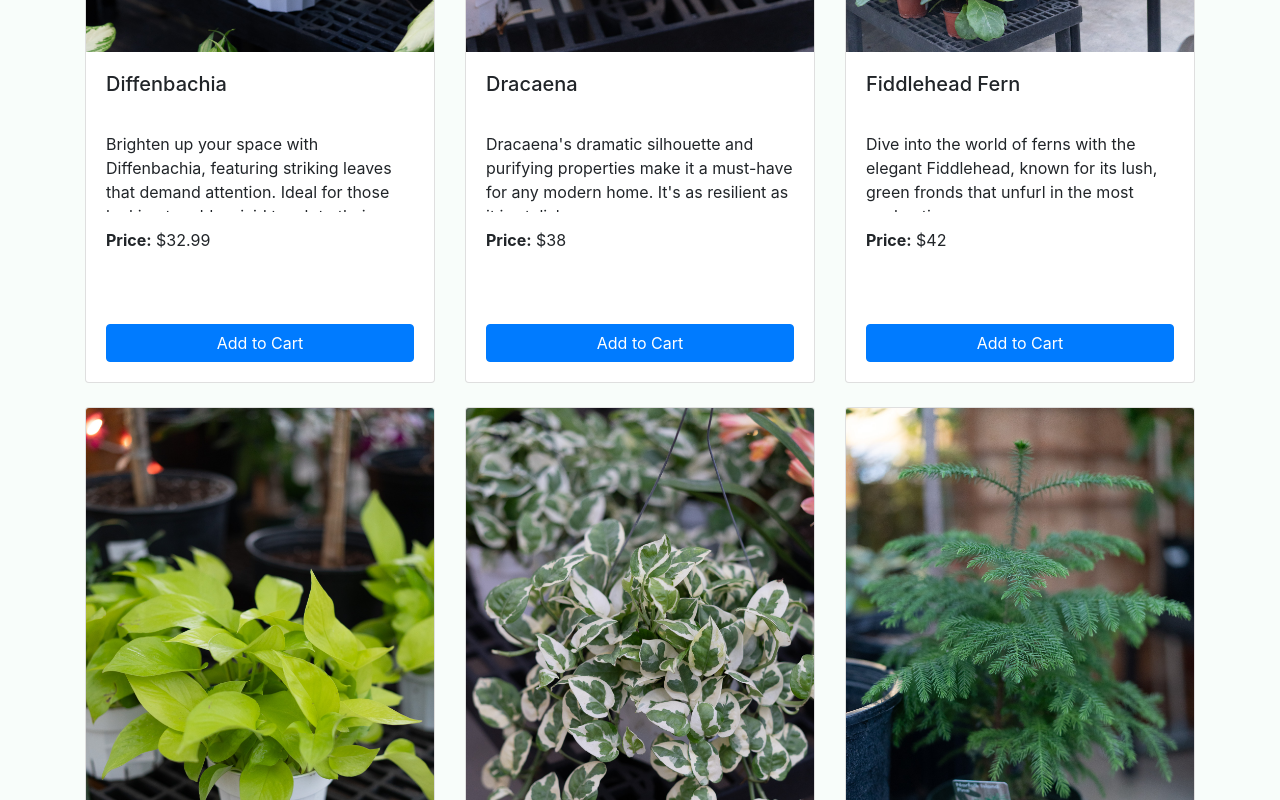
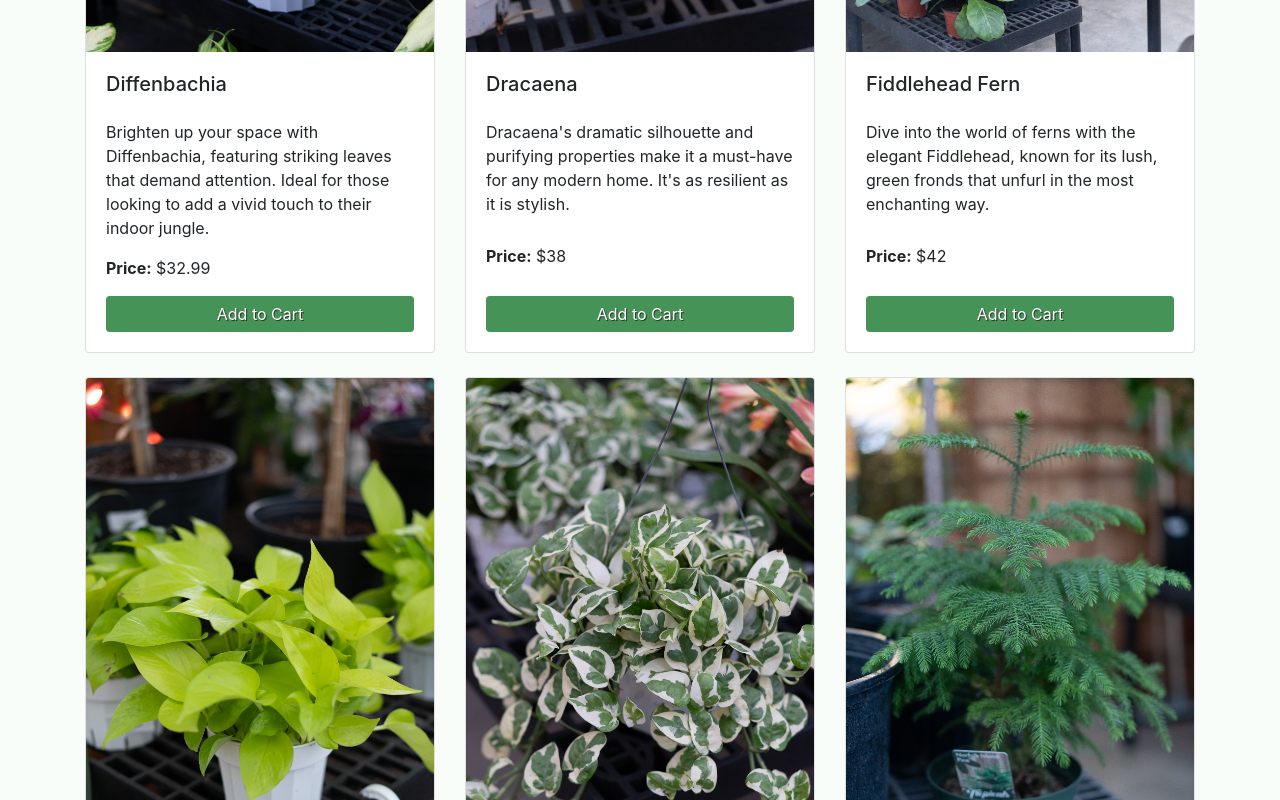
Before and after one commit to oleksandra-o/Leafy-Match, a React (Create React App) app in the folder my-leafy-match/: page / in a window 1280 px wide. Shown: the part 2240-3040 px from the top of the page. Built offline with nearby package versions, Linux system fonts and the light colour scheme.

Commit message:
add to cart

```diff
--- a/my-leafy-match/src/components/Home.js
+++ b/my-leafy-match/src/components/Home.js
@@ -109,7 +109,7 @@ const Home = ({ setCart, cart }) => {
                   <h5 className="card-title">{plant.name}</h5>
                   <p className="card-text">{plant.description}</p>
                   <p className="card-text"><strong>Price:</strong> ${plant.price}</p>
-                  <button onClick={() => addToCart(plant)} className="btn btn-primary">Add to Cart</button>
+                  <button onClick={() => addToCart(plant)} className="btn btn-primary btn-add-to-cart">Add to Cart</button>
                 </div>
               </div>
             </div>
--- a/my-leafy-match/src/styles.css
+++ b/my-leafy-match/src/styles.css
@@ -45,6 +45,10 @@ body {
     font-size: 24px;
   }
 
+  footer a:hover{
+    color: #2f5a23;
+
+  }
   /* Responsive Image */
 
 
@@ -171,7 +175,7 @@ body {
 }
 
 .form-container span {
-    color: #007bff;
+    color: #2f5a23;
     cursor: pointer;
 }
 
@@ -235,11 +239,15 @@ body {
 .card-title {
   height: 3rem;
   overflow: hidden;
+  margin-bottom: auto;
 }
+
 .card-text {
-  height: 5rem;
+  flex-grow: 1;
+  margin-bottom: 1rem; /* Space above the price */
   overflow: hidden;
 }
+
 .col-md-4 {
   display: flex;
 }
@@ -248,5 +256,22 @@ body {
   flex-grow: 1;
 }
 
+.btn-add-to-cart {
+  background-color: #459356;
+  color: #ffffff;
+  text-shadow: 1px 1px  #333;
+  border: none;
+  margin-top: auto;
+  transition: background-color 0.3s ease;
+}
+
+.btn-add-to-cart:hover, .btn-add-to-cart:focus {
+  background-color: #2f5a23;
+  color: #ffffff;
+}
+
+
+
+
 
 /* shopping cart */
```
